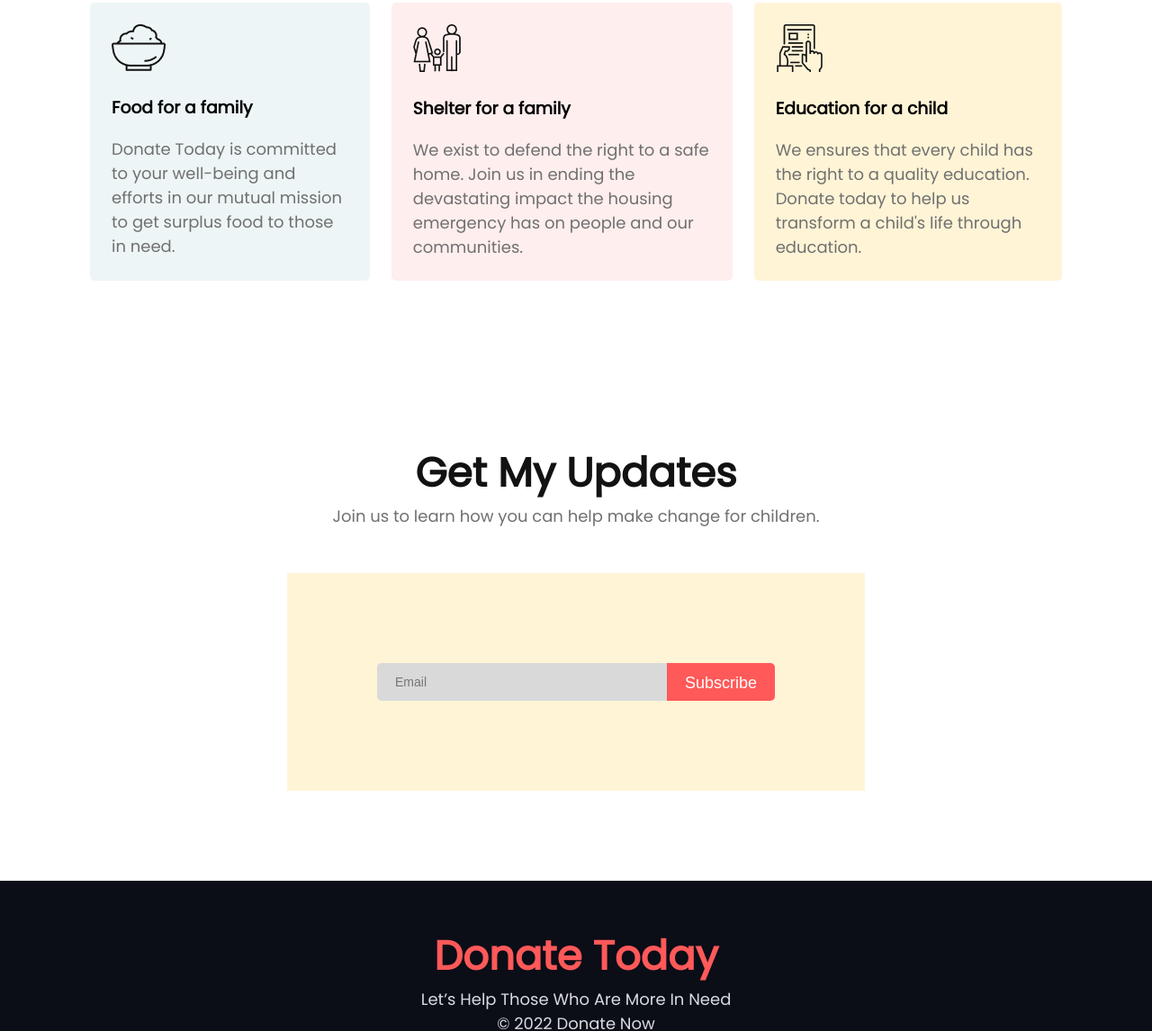
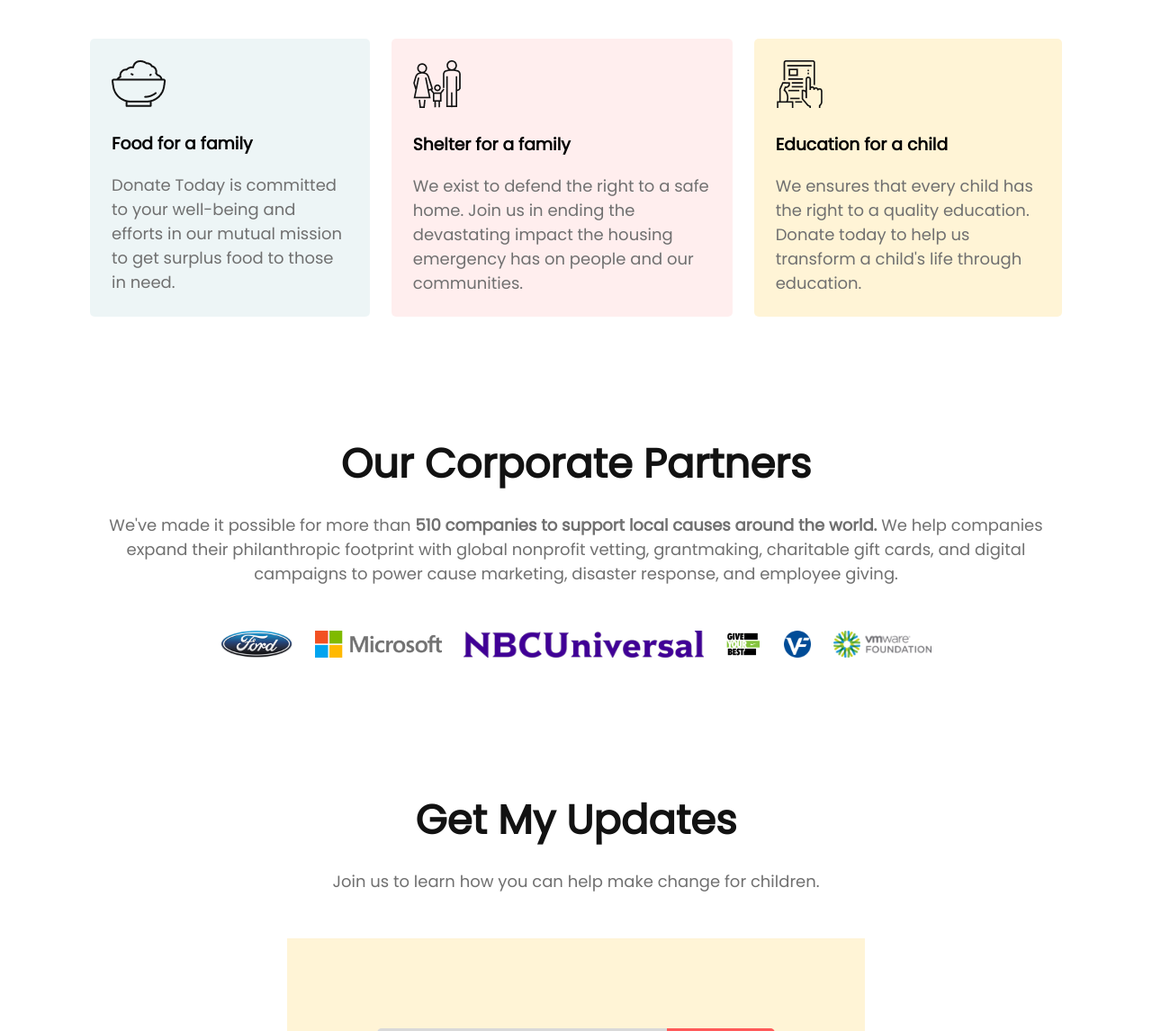
Before and after one commit to faruk-mahfuj/donate-today, a plain HTML site: page index.html in a window 1280 px wide. Shown: the part 1623-2769 px from the top of the page at 90% size. Drawn offline with Linux system fonts and the light colour scheme.

Commit message:
corporate-partner section added

```diff
--- a/index.html
+++ b/index.html
@@ -84,6 +84,27 @@
         </div>
     </section>
 
+
+    <!-- Corporate Partners Section -->
+    <section class="partners-section">
+        <h2>Our Corporate Partners</h2>
+        <p>We've made it possible for more than <b>510 companies to support local causes around the world.</b> We help
+            companies expand their philanthropic footprint with global nonprofit vetting, grantmaking, charitable gift
+            cards, and digital campaigns to power cause marketing, disaster response, and employee giving.</p>
+        <div>
+            <img class="partner-img" src="images/ford.png" alt="">
+            <img class="partner-img" src="images/microsoft.png" alt="">
+            <img class="partner-img" src="images/nbcuniversal.png" alt="">
+            <img class="partner-img" src="images/nike.png" alt="">
+            <img class="partner-img" src="images/vffoundation.png" alt="">
+            <img class="partner-img" src="images/vmware.png" alt="">
+
+        </div>
+    </section>
+
+
+
+
     <!-- Email Section -->
     <section class="email-section">
         <h2>Get My Updates</h2>
--- a/style.css
+++ b/style.css
@@ -18,6 +18,7 @@ h2 {
     color: #121212;
     margin: 0%;
     margin-top: 130px;
+    margin-bottom: 20px;
 
 }
 
@@ -137,7 +138,9 @@ button {
 
 .card-description-container {
     display: flex;
-    margin: 50px 100px;
+    margin-top: 50px;
+    margin-left: 100px;
+    margin-right: 100px;
     justify-content: center;
 }
 
@@ -162,6 +165,23 @@ button {
     padding: 24px;
     border-radius: 5px;
 }
+
+/* Corporate Partner Section */
+.partners-section {
+    display: flex;
+    flex-direction: column;
+    align-items: center;
+    text-align: center;
+    margin-left: 100px;
+    margin-right: 100px;
+}
+
+.partner-img {
+    height: 30px;
+    margin: 10px;
+    margin-top: 50px;
+}
+
 
 /* Email Section */
 
```
Also changed, not shown: images/ford.png (added), images/microsoft.png (added), images/nbcuniversal.png (added), images/nike.png (added), images/vffoundation.png (added), images/vmware.png (added).
